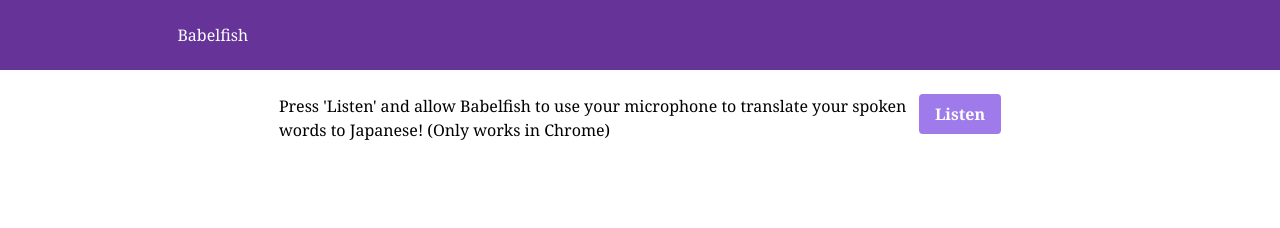
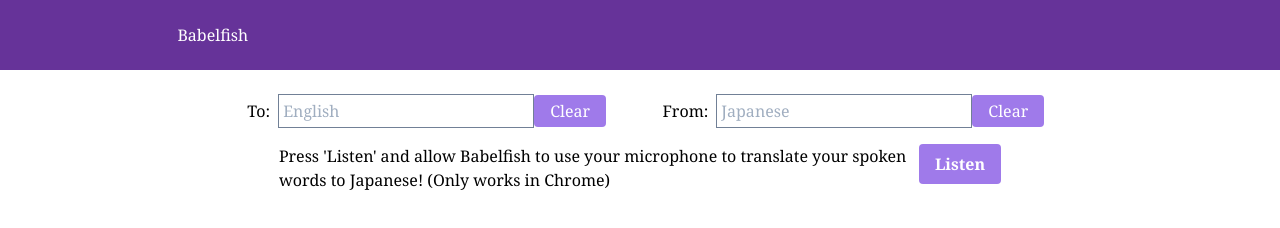
Before and after one commit to mynar7/babelfish, a Gatsby site: page / in a window 1280 px wide. Built offline with nearby package versions, Linux system fonts and the light colour scheme; Gatsby itself is replaced by a stand-in of ours.

Commit message:
add dropdowns, break translation

```diff
--- a/gatsby-browser.js
+++ b/gatsby-browser.js
@@ -5,3 +5,13 @@
  */
 
 // You can delete this file if you're not using it
+import React from "react"
+import { SpeechProvider } from './src/components/providers/speechProvider'
+
+export const wrapRootElement = ({ element }) => {
+  return (
+    <SpeechProvider>
+      {element}
+    </SpeechProvider>
+  )
+}
--- /dev/null
+++ b/src/components/isoLangs.js
@@ -0,0 +1,418 @@
+export default [
+  {
+    name: 'Afrikaans',
+    code: 'af',
+  },
+  {
+    name: 'Albanian',
+    code: 'sq',
+  },
+  {
+    name: 'Amharic',
+    code: 'am',
+  },
+  {
+    name: 'Arabic',
+    code: 'ar',
+  },
+  {
+    name: 'Armenian',
+    code: 'hy',
+  },
+  {
+    name: 'Azerbaijani',
+    code: 'az',
+  },
+  {
+    name: 'Basque',
+    code: 'eu',
+  },
+  {
+    name: 'Belarusian',
+    code: 'be',
+  },
+  {
+    name: 'Bengali',
+    code: 'bn',
+  },
+  {
+    name: 'Bosnian',
+    code: 'bs',
+  },
+  {
+    name: 'Bulgarian',
+    code: 'bg',
+  },
+  {
+    name: 'Catalan',
+    code: 'ca',
+  },
+  {
+    name: 'Cebuano',
+    code: 'ceb',
+  },
+  {
+    name: 'Chinese (Simplified)',
+    code: 'zh-CN',
+  },
+  {
+    name: 'Chinese (Traditional)',
+    code: 'zh-TW',
+  },
+  {
+    name: 'Corsican',
+    code: 'co',
+  },
+  {
+    name: 'Croatian',
+    code: 'hr',
+  },
+  {
+    name: 'Czech',
+    code: 'cs',
+  },
+  {
+    name: 'Danish',
+    code: 'da',
+  },
+  {
+    name: 'Dutch',
+    code: 'nl',
+  },
+  {
+    name: 'English',
+    code: 'en',
+  },
+  {
+    name: 'Esperanto',
+    code: 'eo',
+  },
+  {
+    name: 'Estonian',
+    code: 'et',
+  },
+  {
+    name: 'Finnish',
+    code: 'fi',
+  },
+  {
+    name: 'French',
+    code: 'fr',
+  },
+  {
+    name: 'Frisian',
+    code: 'fy',
+  },
+  {
+    name: 'Galician',
+    code: 'gl',
+  },
+  {
+    name: 'Georgian',
+    code: 'ka',
+  },
+  {
+    name: 'German',
+    code: 'de',
+  },
+  {
+    name: 'Greek',
+    code: 'el',
+  },
+  {
+    name: 'Gujarati',
+    code: 'gu',
+  },
+  {
+    name: 'Haitian Creole',
+    code: 'ht',
+  },
+  {
+    name: 'Hausa',
+    code: 'ha',
+  },
+  {
+    name: 'Hawaiian',
+    code: 'haw',
+  },
+  {
+    name: 'Hebrew',
+    code: 'he',
+  },
+  {
+    name: 'Hindi',
+    code: 'hi',
+  },
+  {
+    name: 'Hmong',
+    code: 'hmn',
+  },
+  {
+    name: 'Hungarian',
+    code: 'hu',
+  },
+  {
+    name: 'Icelandic',
+    code: 'is',
+  },
+  {
+    name: 'Igbo',
+    code: 'ig',
+  },
+  {
+    name: 'Indonesian',
+    code: 'id',
+  },
+  {
+    name: 'Irish',
+    code: 'ga',
+  },
+  {
+    name: 'Italian',
+    code: 'it',
+  },
+  {
+    name: 'Japanese',
+    code: 'ja',
+  },
+  {
+    name: 'Javanese',
+    code: 'jw',
+  },
+  {
+    name: 'Kannada',
+    code: 'kn',
+  },
+  {
+    name: 'Kazakh',
+    code: 'kk',
+  },
+  {
+    name: 'Khmer',
+    code: 'km',
+  },
+  {
+    name: 'Korean',
+    code: 'ko',
+  },
+  {
+    name: 'Kurdish',
+    code: 'ku',
+  },
+  {
+    name: 'Kyrgyz',
+    code: 'ky',
+  },
+  {
+    name: 'Lao',
+    code: 'lo',
+  },
+  {
+    name: 'Latin',
+    code: 'la',
+  },
+  {
+    name: 'Latvian',
+    code: 'lv',
+  },
+  {
+    name: 'Lithuanian',
+    code: 'lt',
+  },
+  {
+    name: 'Luxembourgish',
+    code: 'lb',
+  },
+  {
+    name: 'Macedonian',
+    code: 'mk',
+  },
+  {
+    name: 'Malagasy',
+    code: 'mg',
+  },
+  {
+    name: 'Malay',
+    code: 'ms',
+  },
+  {
+    name: 'Malayalam',
+    code: 'ml',
+  },
+  {
+    name: 'Maltese',
+    code: 'mt',
+  },
+  {
+    name: 'Maori',
+    code: 'mi',
+  },
+  {
+    name: 'Marathi',
+    code: 'mr',
+  },
+  {
+    name: 'Mongolian',
+    code: 'mn',
+  },
+  {
+    name: 'Myanmar (Burmese)',
+    code: 'my',
+  },
+  {
+    name: 'Nepali',
+    code: 'ne',
+  },
+  {
+    name: 'Norwegian',
+    code: 'no',
+  },
+  {
+    name: 'Nyanja (Chichewa)',
+    code: 'ny',
+  },
+  {
+    name: 'Pashto',
+    code: 'ps',
+  },
+  {
+    name: 'Persian',
+    code: 'fa',
+  },
+  {
+    name: 'Polish',
+    code: 'pl',
+  },
+  {
+    name: 'Portuguese (Portugal, Brazil)',
+    code: 'pt',
+  },
+  {
+    name: 'Punjabi',
+    code: 'pa',
+  },
+  {
+    name: 'Romanian',
+    code: 'ro',
+  },
+  {
+    name: 'Russian',
+    code: 'ru',
+  },
+  {
+    name: 'Samoan',
+    code: 'sm',
+  },
+  {
+    name: 'Scots Gaelic',
+    code: 'gd',
+  },
+  {
+    name: 'Serbian',
+    code: 'sr',
+  },
+  {
+    name: 'Sesotho',
+    code: 'st',
+  },
+  {
+    name: 'Shona',
+    code: 'sn',
+  },
+  {
+    name: 'Sindhi',
+    code: 'sd',
+  },
+  {
+    name: 'Sinhala (Sinhalese)',
+    code: 'si',
+  },
+  {
+    name: 'Slovak',
+    code: 'sk',
+  },
+  {
+    name: 'Slovenian',
+    code: 'sl',
+  },
+  {
+    name: 'Somali',
+    code: 'so',
+  },
+  {
+    name: 'Spanish',
+    code: 'es',
+  },
+  {
+    name: 'Sundanese',
+    code: 'su',
+  },
+  {
+    name: 'Swahili',
+    code: 'sw',
+  },
+  {
+    name: 'Swedish',
+    code: 'sv',
+  },
+  {
+    name: 'Tagalog (Filipino)',
+    code: 'tl',
+  },
+  {
+    name: 'Tajik',
+    code: 'tg',
+  },
+  {
+    name: 'Tamil',
+    code: 'ta',
+  },
+  {
+    name: 'Telugu',
+    code: 'te',
+  },
+  {
+    name: 'Thai',
+    code: 'th',
+  },
+  {
+    name: 'Turkish',
+    code: 'tr',
+  },
+  {
+    name: 'Ukrainian',
+    code: 'uk',
+  },
+  {
+    name: 'Urdu',
+    code: 'ur',
+  },
+  {
+    name: 'Uzbek',
+    code: 'uz',
+  },
+  {
+    name: 'Vietnamese',
+    code: 'vi',
+  },
+  {
+    name: 'Welsh',
+    code: 'cy',
+  },
+  {
+    name: 'Xhosa',
+    code: 'xh',
+  },
+  {
+    name: 'Yiddish',
+    code: 'yi',
+  },
+  {
+    name: 'Yoruba',
+    code: 'yo',
+  },
+  {
+    name: 'Zulu',
+    code: 'zu',
+  },
+]
--- a/src/components/layout.js
+++ b/src/components/layout.js
@@ -8,7 +8,6 @@
 import React from "react"
 import PropTypes from "prop-types"
 import { useStaticQuery, graphql } from "gatsby"
-import { SpeechProvider } from './providers/speechProvider'
 import SpeechRecognition from './speechRecognition'
 import Header from "./header"
 import "./layout.css"
@@ -25,7 +24,7 @@
   `)
 
   return (
-    <SpeechProvider>
+    <>
       <SpeechRecognition />
       <div className="font-serif">
         <Header siteTitle={data.site.siteMetadata.title} />
@@ -33,7 +32,7 @@
           <main>{children}</main>
         </div>
       </div>
-    </SpeechProvider>
+    </>
   )
 }
 
--- a/src/components/providers/speechProvider.js
+++ b/src/components/providers/speechProvider.js
@@ -15,11 +15,11 @@
       }
     case 'setFromLang':
       return {
-        ...state, fromLang: payload
+        ...state, fromLang: { name: payload.name, code: payload.code }
       }
     case 'setToLang':
       return {
-        ...state, toLang: payload
+        ...state, toLang: { name: payload.name, code: payload.code }
       }
     case 'toggleListening':
       return {
@@ -42,8 +42,14 @@
 
 function SpeechProvider(props) {
   const [speechState, dispatch] = useReducer(reducer, {
-    fromLang: 'en',
-    toLang: 'ja',
+    fromLang: {
+      name: 'English',
+      code: 'en',
+    },
+    toLang: {
+      name: 'Japanese',
+      code: 'ja',
+    },
     lastSpoken: '',
     listening: false,
     results: []
@@ -55,10 +61,18 @@
     dispatch({type: 'addResult', payload: result})
   }
   function setFromLang(isoLangCode) {
+    console.log('setting ', isoLangCode)
     dispatch({type: 'setFromLang', payload: isoLangCode})
   }
+  function clearFromLang() {
+    dispatch({type: 'setFromLang', payload: {name: '', code: ''}})
+  }
   function setToLang(isoLangCode) {
+    console.log('setting ', isoLangCode)
     dispatch({type: 'setToLang', payload: isoLangCode})
+  }
+  function clearToLang() {
+    dispatch({type: 'setToLang', payload: {name: '', code: ''}})
   }
   function toggleListening() {
     dispatch({type: 'toggleListening'})
@@ -68,7 +82,9 @@
     updateLastSpoken,
     addTranslationResult,
     setFromLang,
+    clearFromLang,
     setToLang,
+    clearToLang,
     toggleListening,
   }
 
--- /dev/null
+++ b/src/components/searchableDropdown.js
@@ -0,0 +1,33 @@
+import React, { useRef } from 'react'
+
+
+export default ({listName, list = [], action, currentValue, clearAction}) => {
+  const inputEl = useRef(null)
+
+  function handleChange(value) {
+    console.log(value)
+    inputEl.current.value = value
+    const listItem = list.find((item) => item.name === value)
+    console.log(listItem)
+    if (listItem)
+      action(listItem)
+  }
+
+  function handleClear() {
+    inputEl.current.value = ''
+    clearAction()
+  }
+
+  return (
+    <div className="flex w-1/3 mb-4 items-center justify-center">
+      <label className="mr-2" htmlFor={listName + '-input'}>{listName}: </label>
+      <input ref={inputEl} placeholder={currentValue} className="border-solid border p-1 border-gray-600" list={listName} name={listName + '-input'} onChange={(e) => handleChange(e.target.value)}/>
+      <datalist id={listName}>
+        {list.map((item, index) => (
+          <option value={item.name} key={index} label={item.code} />
+        ))}
+      </datalist>
+      <button onClick={handleClear} className="bg-purple-500 hover:bg-purple-700 text-white py-1 px-4 rounded">Clear</button>
+    </div>
+  )
+}
--- a/src/components/speechRecognition.js
+++ b/src/components/speechRecognition.js
@@ -1,5 +1,5 @@
 // eslint-disable-next-line
-import React, { useEffect } from 'react'
+import React, { useEffect, useRef } from 'react'
 import { useSpeechContext } from './providers/speechProvider'
 
 
@@ -15,7 +15,7 @@
 }
 
 export default () => {
-  const { speechState: {listening, fromLang, toLang}, updateLastSpoken, addTranslationResult } = useSpeechContext()
+  const { speechState: {listening, fromLang: {code: fromLang}, toLang: {code: toLang}}, updateLastSpoken, addTranslationResult } = useSpeechContext()
   useEffect(() => {
     if(!listening) return
     const SpeechRecognition = window.SpeechRecognition || window.webkitSpeechRecognition;
@@ -32,17 +32,18 @@
       }
     }
     const restartListener = () => {
+      if(fromLang === '' || toLang === '') return
       recognition.start()
     }
     recognition.addEventListener('result', handleResult)
-    recognition.addEventListener('end', restartListener);
+    recognition.addEventListener('end', restartListener)
+    if(fromLang === '' || toLang === '') return
     recognition.start()
     return () => {
       if(!listening) return
       recognition.removeEventListener('result', handleResult)
       recognition.removeEventListener('end', restartListener)
     }
-  }, [listening])
-
+  }, [listening, fromLang, toLang])
   return null
 }
--- a/src/pages/index.js
+++ b/src/pages/index.js
@@ -5,11 +5,20 @@
 import SEO from "../components/seo"
 import TranslationResults from '../components/translationResults'
 import ListenButton from '../components/listenButton'
+import SearchableDropdown from '../components/searchableDropdown'
+import isoLangs from '../components/isoLangs'
+import { useSpeechContext } from '../components/providers/speechProvider'
 
 const IndexPage = () => {
+  const { setFromLang, setToLang, clearFromLang, clearToLang, speechState: {toLang, fromLang} } = useSpeechContext()
+
   return (
     <Layout>
       <SEO title="Home" />
+      <div className="flex justify-center w-full">
+        <SearchableDropdown action={setFromLang} listName={'To'} list={isoLangs} currentValue={fromLang.name} clearAction={clearFromLang}/>
+        <SearchableDropdown action={setToLang} listName={'From'} list={isoLangs} currentValue={toLang.name} clearAction={clearToLang}/>
+      </div>
       <div className="flex justify-center">
         <div className="w-1/2">
           <TranslationResults />
```
